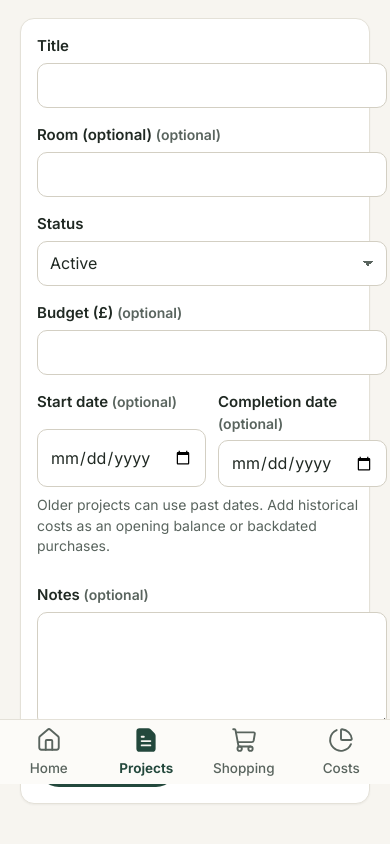
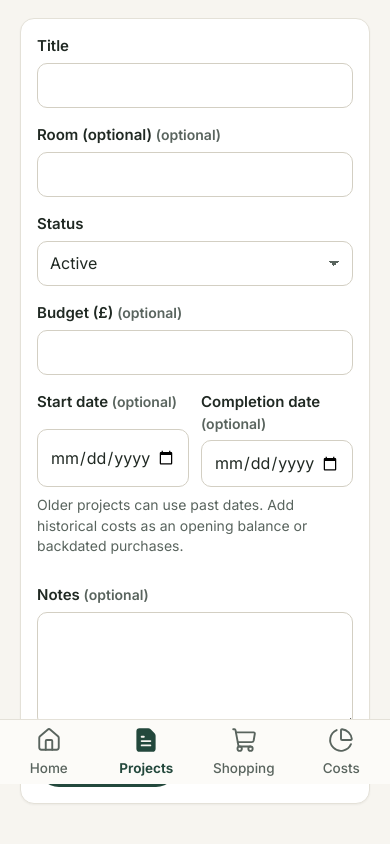
Before and after one commit to OperGo/Room_by_room, a Django app: page /projects/new/ in a window 390 px wide. Shown: the part 60-904 px from the top of the page. Run offline with Django 5.2, Linux system fonts and the light colour scheme; the visitor is signed in with stand-in values (Sample User, id 1); parts of the project's set-up code (start-up, migrations or seed data) failed here and were passed over; some libraries are stand-ins or nearby versions.

Commit message:
Fix sideways scrolling of two-column date fields on high-density phones
The new-project form overflowed a 390 px viewport at device scale factor 2-3 because the
1fr grid columns could not shrink below the date inputs' intrinsic width. The phone layout
test now uses an iPhone-like DPR of 3 and checks against the device width.

Co-Authored-By: Claude Opus 5.5 <noreply@anthropic.com>
Claude-Session: https://claude.ai/code/session_011NsmkJSUgR9qaByDTveJhK

```diff
--- a/static/css/app.css
+++ b/static/css/app.css
@@ -246,7 +246,8 @@ input[aria-invalid="true"], select[aria-invalid="true"] { border-color: var(--er
 input[type="checkbox"], input[type="radio"] { width: 22px; height: 22px; accent-color: var(--primary); margin: 0; flex: none; }
 .check { display: flex; gap: 12px; align-items: flex-start; min-height: var(--tap); padding: 10px 0; }
 .check label { font-weight: 500; }
-.field-row { display: grid; grid-template-columns: 1fr 1fr; gap: 12px; }
+.field-row { display: grid; grid-template-columns: minmax(0, 1fr) minmax(0, 1fr); gap: 12px; }
+.field-row > *, input[type="date"] { min-width: 0; }  /* date inputs must shrink on narrow, high-density phones */
 .checkbox-list { list-style: none; padding: 0; margin: 0; }
 .checkbox-list li { border-top: 1px solid var(--line); }
 .checkbox-list label { display: flex; align-items: center; gap: 12px; min-height: 52px; padding: 6px 0; font-weight: 500; }
```
Also changed, not shown: tests/browser/test_flows.py (+9 -4 lines).
